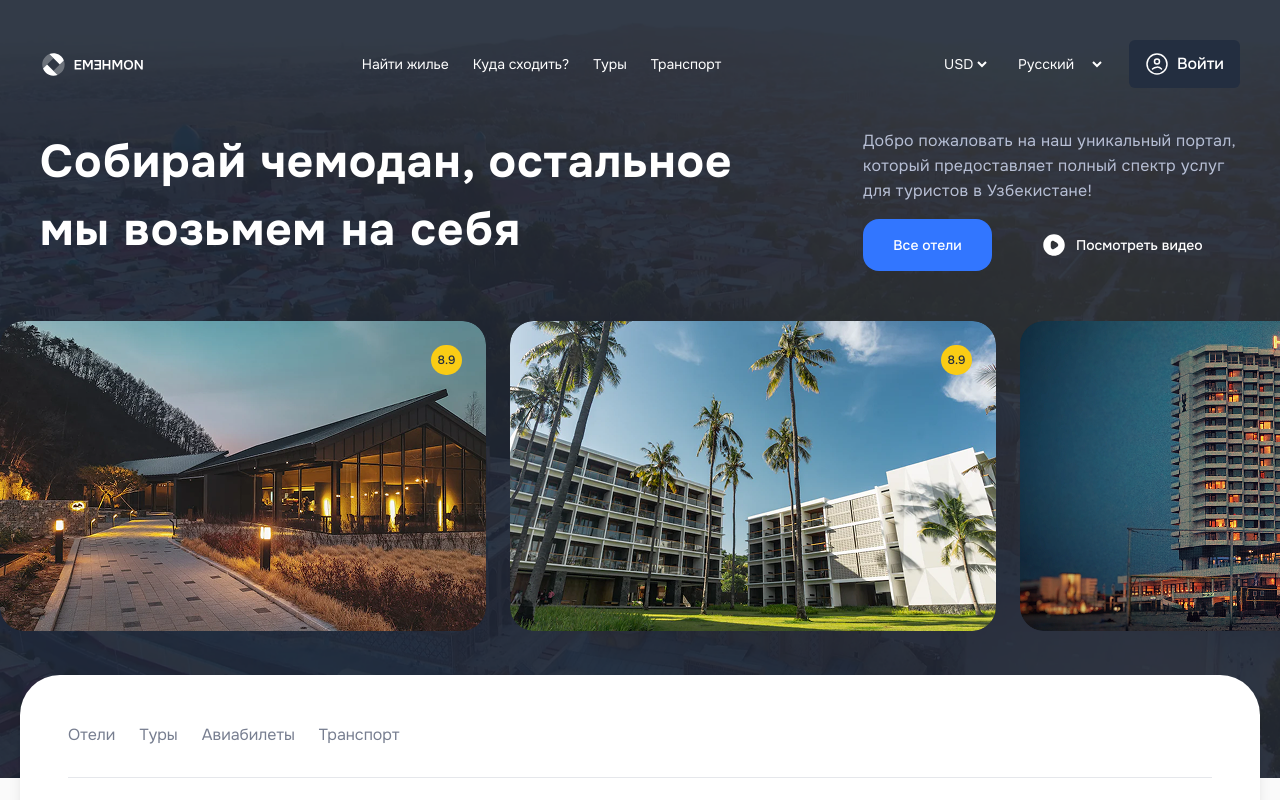
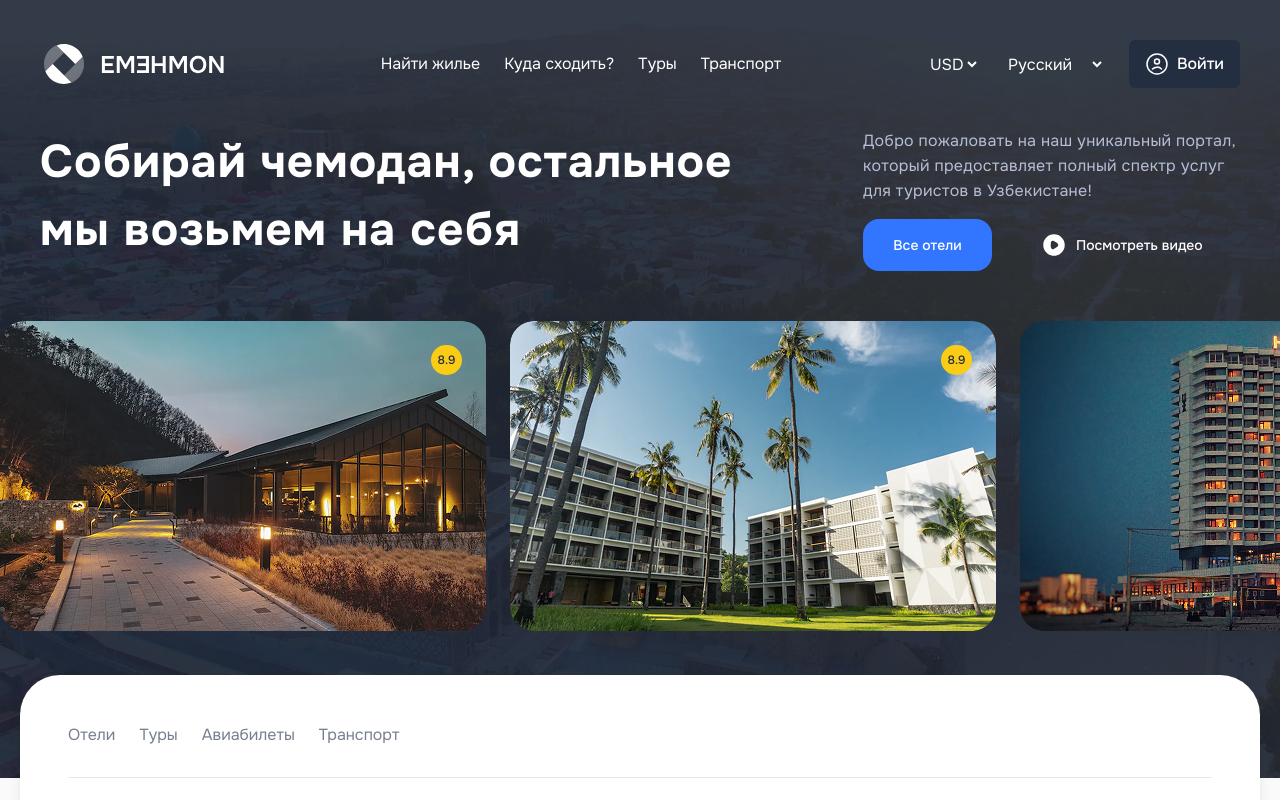
Before and after one commit to soliha10/e-hotel, a React (Create React App) app: page / in a window 1280 px wide. Shown: the top 800 px of the page. Built offline with nearby package versions, Linux system fonts and the light colour scheme.

Commit message:
Fix some design issues

```diff
--- a/src/components/Footer/Footer.jsx
+++ b/src/components/Footer/Footer.jsx
@@ -17,7 +17,7 @@ const Footer = () => {
               <img src={footLogo} alt="Pic" />
             </a>
             <div className='flex items-start  '>
-              <div className='w-full  md:max-w-[282px] md:me-[137px]'>
+              <div className='w-full  md:max-w-[282px] md:me-12 lg:me-[137px]'>
                 <p className='md:text-sm text-xs text-[#777E90]  mb-12'>Лучшая платформа для бронирования отелей в Узбекистане</p>
                 <ul className='flex gap-x-6  '>
                   {socialIcons.map((item) => (
@@ -27,19 +27,18 @@ const Footer = () => {
                   ))}
                 </ul>
               </div>
-              <div className='flex gap-10 md:gap-x-[145px]'>
-
+              <div className='flex gap-10 lg:gap-x-[145px]'>
                 <ul className='flex flex-col gap-y-1 md:gap-y-3' >
                   {locations.map((item) => (
                     <FootItem item={item} />
                   ))}
                 </ul>
-                <ul className='flex flex-col gap-y-1 md:gap-y-3'>
+                <ul className='flex flex-col gap-y-1 lg:gap-y-3'>
                   {hotels.map((item) => (
                     <FootItem item={item} />
                   ))}
                 </ul>
-                <ul className='flex flex-col gap-y-1 md:gap-y-3' >
+                <ul className='flex flex-col gap-y-1 lg:gap-y-3' >
                   {generalInfo.map((item) => (
                     <FootItem item={item} />
                   ))}
--- a/src/components/Header/Header.jsx
+++ b/src/components/Header/Header.jsx
@@ -11,27 +11,27 @@ const Header = () => {
       <div className="w-full max-w-[1240px] mx-auto px-5">
         <div className="py-6 md:py-10 flex items-center justify-between text-white text-sm leading-[22px]">
           <a href="/">
-            <img src={logo} alt="logo" className="w-[103px] h-[35px]" />
+            <img src={logo} alt="logo" className="lg:w-[184px] h-[48px] md:w-[140px] md:me-3 " />
           </a>
           <nav className="hidden md:block">
-            <ul className="flex gap-6">
+            <ul className="flex gap-6 text-xs lg:text-base">
               <li><a href="/">Найти жилье</a></li>
               <li><a href="/">Куда сходить?</a></li>
               <li><a href="/">Туры</a></li>
               <li><a href="/">Транспорт</a></li>
             </ul>
           </nav>
-          <form className=" ms-auto me-4 md:ms-0 md:me-0 flex gap-6">
-            <select className="bg-transparent outline-none">
+          <form className=" ms-auto me-4 md:ms-0 md:me-0 flex md:gap-3 lg:gap-6">
+            <select className="bg-transparent outline-none text-xs lg:text-base">
               <option className="text-black" value="usd">USD</option>
               <option className="text-black" value="uzs">UZS</option>
             </select>
-            <select className="bg-transparent outline-none">
+            <select className="bg-transparent outline-none text-xs lg:text-base">
               <option className="text-black" value="russian">Русский</option>
               <option className="text-black" value="uzbek">Узбекский</option>
             </select>
 
-            <button className="flex items-center gap-2 text-base font-medium py-3 px-4 bg-[#232E40] rounded-md">
+            <button className="flex items-center text-xs lg:text-base gap-2  font-medium py-3 px-4 bg-[#232E40] rounded-md">
               <img src={user} alt="user" />
               Войти
             </button>
@@ -44,8 +44,8 @@ const Header = () => {
 
         </div>
         {menuOpen && (
-          <div className="md:hidden bg-[#0F172A] text-white py-6">
-            <ul className="flex flex-col gap-4 text-center mb-6">
+          <div className="md:hidden absolute bg-[#0F172A] text-white py-6 w-full left-[-2px] ">
+            <ul className="flex flex-col gap-4 text-center mb-6 ">
               <li><a href="/">Найти жилье</a></li>
               <li><a href="/">Куда сходить?</a></li>
               <li><a href="/">Туры</a></li>
```
